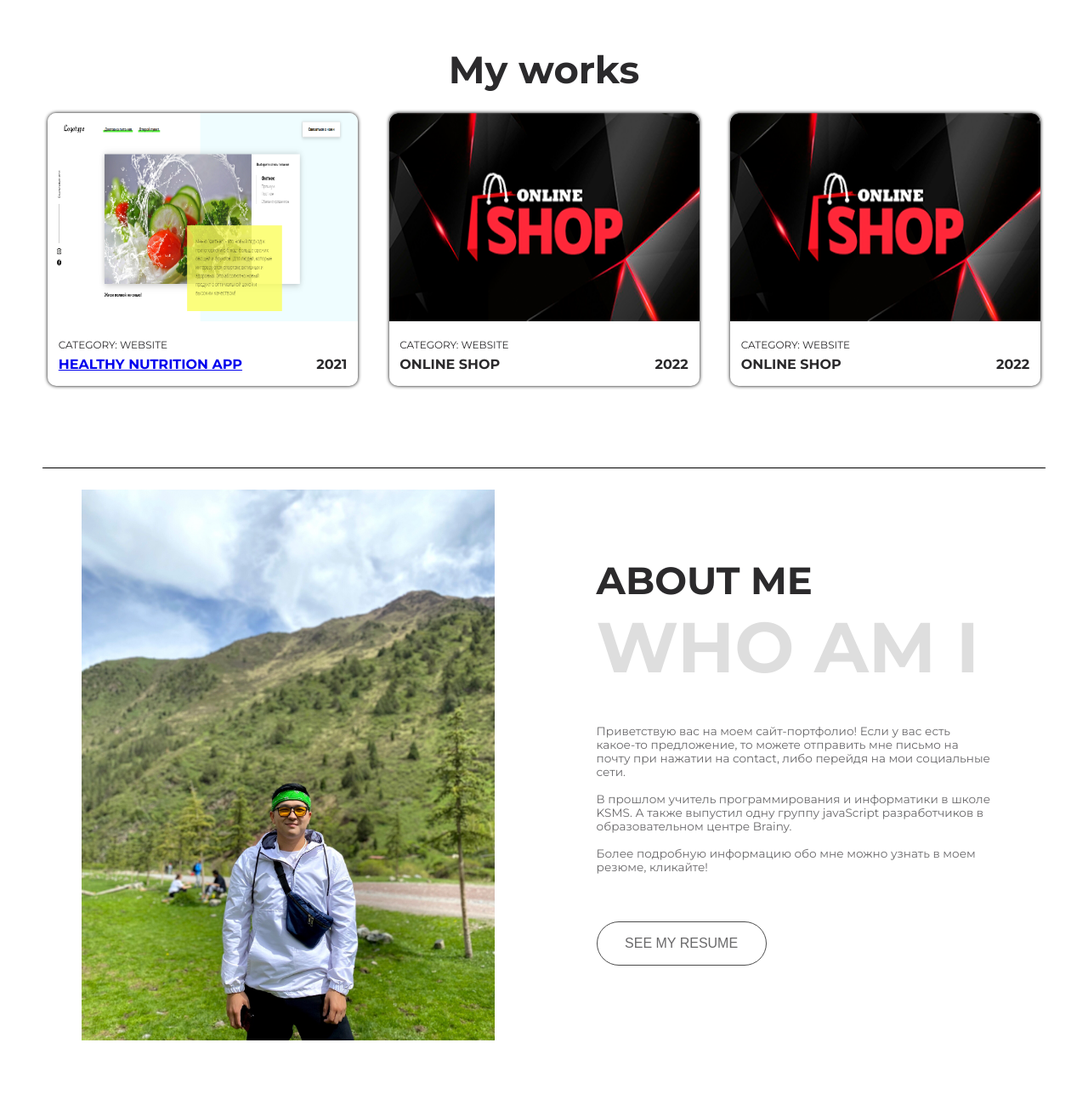
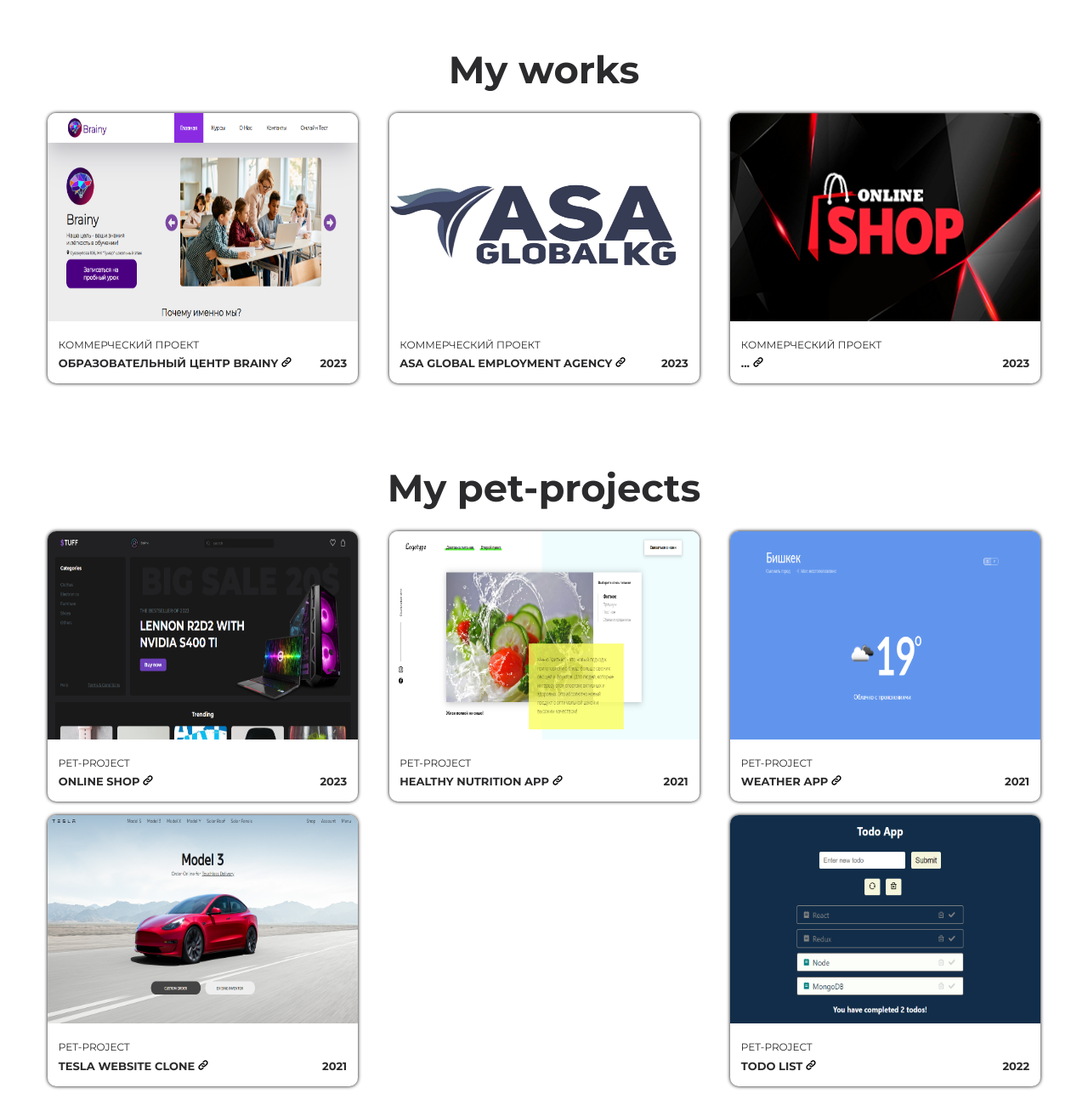
Before and after one commit to AureliusAtakhanes/Atakan-Portfolio-Website, a plain HTML site: page index.html in a window 1280 px wide. Shown: the part 640-1940 px from the top of the page at 85% size. Drawn offline with nearby package versions, Linux system fonts and the light colour scheme.

Commit message:
update application

```diff
--- a/index.html
+++ b/index.html
@@ -71,40 +71,128 @@
     <div class="works" id="work">
         <div class="container">
             <h3 class="text_center">My works</h3>
+            <div class="portfolio">
+
+                <div class="work">
+                    <img class="work_photo" src="./images/brainy.png" alt="">
+                    <div class="work_content">
+                        <div class="work_cat">Коммерческий проект</div>
+                        <div class="work_title">
+                            <a href="https://brainy-seven.vercel.app/">
+                                Образовательный центр Brainy
+                                <img src="./images/link-2.svg" alt="" width="12">
+                            </a>
+                            <div class="work_date">2023</div>
+                        </div>
+                    </div>
+                </div>
+
+                <div class="work">
+                    <img class="work_photo" src="./images/asa.jpg" alt="">
+                    <div class="work_content">
+                        <div class="work_cat">Коммерческий проект</div>
+                        <div class="work_title">
+                            <a href="">
+                                ASA Global Employment agency
+                                <img src="./images/link-2.svg" alt="" width="12">
+                            </a>
+                            <div class="work_date">2023</div>
+                        </div>
+                    </div>
+                </div>
+
+                <div class="work">
+                    <img class="work_photo" src="./images/work logo.png" alt="">
+                    <div class="work_content">
+                        <div class="work_cat">Коммерческий проект</div>
+                        <div class="work_title">
+                            <a href="">...
+                                <img src="./images/link-2.svg" alt="" width="12">
+                            </a>
+                            <div class="work_date">2023</div>
+                        </div>
+                    </div>
+                </div>
+
+            </div>
+        </div>
+    </div>
+
+    <div class="works" id="work">
+        <div class="container">
+            <h3 class="text_center">My pet-projects</h3>
 
             <div class="portfolio">
+
+                <div class="work">
+                    <img class="work_photo" src="./images/ecommerce.png" alt="">
+                    <div class="work_content">
+                        <div class="work_cat">pet-project</div>
+                        <div class="work_title">
+                            <a href="https://ecommerce-shop-cyan.vercel.app/">Online Shop
+                                <img src="./images/link-2.svg" alt="" width="12">
+                            </a>
+                            <div class="work_date">2023</div>
+                        </div>
+                    </div>
+                </div>
+
                 <div class="work">
                     <img class="work_photo" src="images/foody.png" alt="">
                     <div class="work_content">
-                        <div class="work_cat">category: website</div>
+                        <div class="work_cat">pet-project</div>
                         <div class="work_title">
-                            <a href="https://foody-psi.vercel.app/">Healthy Nutrition App</a>
+                            <a href="https://foody-psi.vercel.app/">
+                                Healthy Nutrition App
+                                <img src="./images/link-2.svg" alt="" width="12">
+                            </a>
                             <div class="work_date">2021</div>
                         </div>
                     </div>
                 </div>
 
                 <div class="work">
-                    <img class="work_photo" src="images/work logo.png" alt="">
+                    <img class="work_photo" src="./images/Weather.png" alt="">
                     <div class="work_content">
-                        <div class="work_cat">category: website</div>
+                        <div class="work_cat">pet-project</div>
                         <div class="work_title">
-                            Online Shop
+                            <a href="https://weather-app-fawn-eight-78.vercel.app/">
+                                Weather App
+                                <img src="./images/link-2.svg" alt="" width="12">
+                            </a>
+                            <div class="work_date">2021</div>
+                        </div>
+                    </div>
+                </div>
+
+                <div class="work">
+                    <img class="work_photo" src="./images/tesla.png" alt="">
+                    <div class="work_content">
+                        <div class="work_cat">pet-project</div>
+                        <div class="work_title">
+                            <a href="https://tesla-website-clone-hazel.vercel.app/">
+                                Tesla website clone
+                                <img src="./images/link-2.svg" alt="" width="12">
+                            </a>
+                            <div class="work_date">2021</div>
+                        </div>
+                    </div>
+                </div>
+
+                <div class="work">
+                    <img class="work_photo" src="./images/todo.png" alt="">
+                    <div class="work_content">
+                        <div class="work_cat">pet-project</div>
+                        <div class="work_title">
+                            <a href="https://todo-react-seven-ebon.vercel.app/">
+                                Todo List
+                                <img src="./images/link-2.svg" alt="" width="12">
+                            </a>
                             <div class="work_date">2022</div>
                         </div>
                     </div>
                 </div>
 
-                <div class="work">
-                    <img class="work_photo" src="images/work logo.png" alt="">
-                    <div class="work_content">
-                        <div class="work_cat">category: website</div>
-                        <div class="work_title">
-                            Online Shop
-                            <div class="work_date">2022</div>
-                        </div>
-                    </div>
-                </div>
             </div>
         </div>
     </div>
@@ -120,12 +208,18 @@
                     <h3 class="about_title">about me</h3>
                     <h2 class="about_bigtitle">who am i</h2>
                     <div class="about_text">
-                        <p>Приветствую вас на моем сайт-портфолио! Если у вас есть какое-то предложение, то можете
-                            отправить мне письмо на почту при нажатии на contact, либо перейдя на мои социальные сети.
+                        <p>Привет! Меня зовут Атакан</p>
+                        <p>
+                            Я фронтенд-разработчик, стремящийся привнести свой творческий потенциал и страсть к созданию
+                            удобных веб-сайтов в компании. У меня есть все необходимые навыки для создания визуально
+                            привлекательных и функциональных веб-сайтов. Особое внимание я уделяю созданию
+                            оптимизированных и доступных веб-сайтов для всех пользователей. Стараюсь быть в курсе
+                            последних тенденций и технологий веб-разработки. Мне нравится работать с командой, чтобы
+                            находить лучшие решения для каждого проекта.
                         </p>
                         <p>
-                            В прошлом учитель программирования и информатики в школе KSMS. А также выпустил одну группу
-                            javaScript разработчиков в образовательном центре Brainy.
+                            Моя конечная цель — продолжать учиться и расти в качестве разработчика
+                            интерфейса, обеспечивая при этом высококачественные результаты для своих клиентов.
                         </p>
                         <p>
                             Более подробную информацию обо мне можно узнать в моем резюме, кликайте!
--- a/style.css
+++ b/style.css
@@ -285,10 +285,20 @@ p {
 .work_title {
     display: flex;
     justify-content: space-between;
-    font-size: 1rem;
+    font-size: 13px;
     color: var(--black);
     font-weight: bold;
     text-transform: uppercase;
+}
+
+.work_title a {
+    text-decoration: none;
+    color: inherit;
+    cursor: pointer;
+}
+
+.work_title a:hover {
+    color: rebeccapurple;
 }
 
 .about_inner {
@@ -299,13 +309,13 @@ p {
 
 .about_photo {
     max-width: 45%;
-    padding-left: 2.5rem;
+    padding-left: 2rem;
 }
 
 .about_content {
     width: 50%;
     margin-top: 5rem;
-    padding-left: 7.5rem;
+    padding-left: 7rem;
 }
 
 .about_title {
```
Also changed, not shown: images/Weather.png (added), images/asa.jpg (added), images/brainy.png (added), images/ecommerce.png (added), images/link-2.svg (added), images/tesla.png (added), images/todo.png (added).
